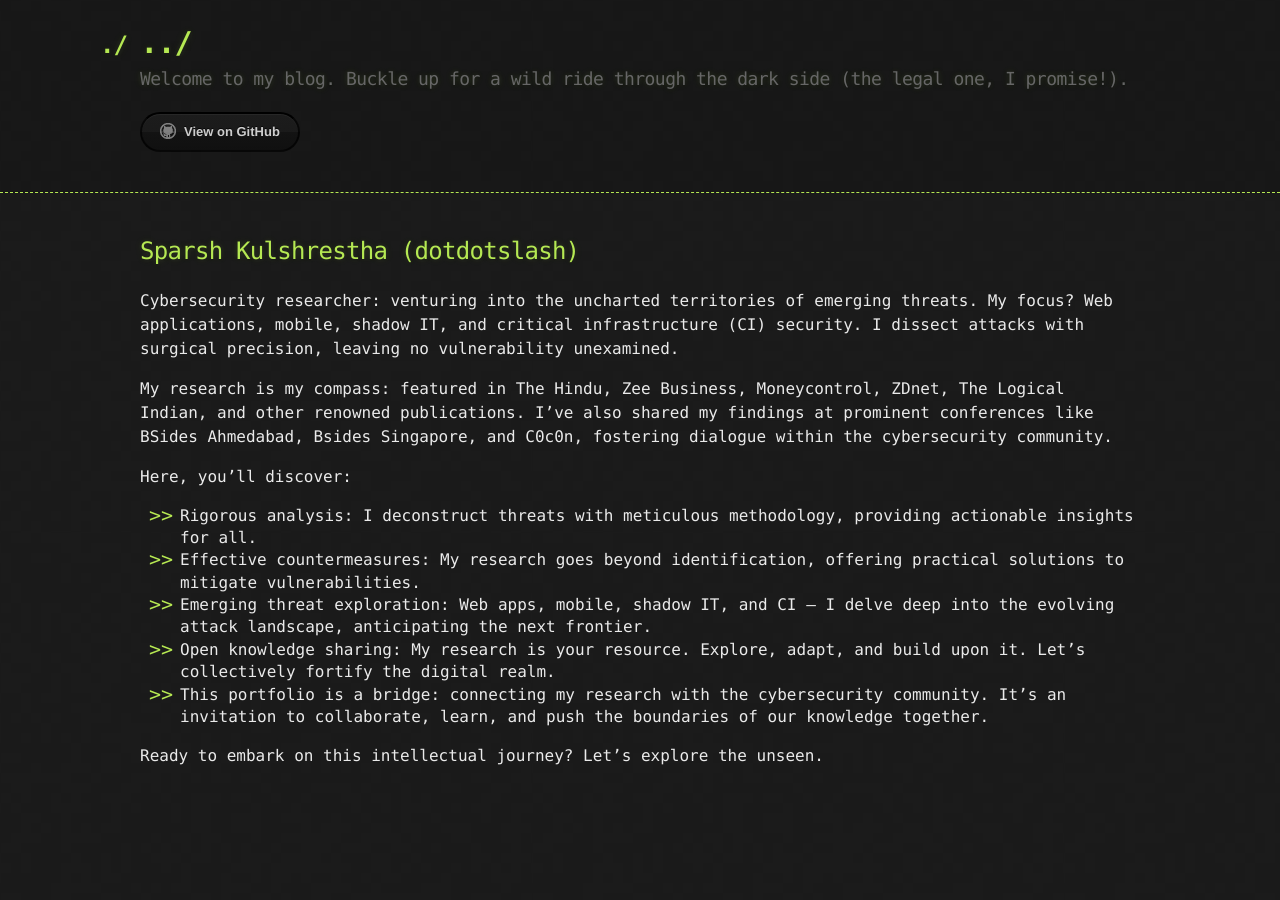
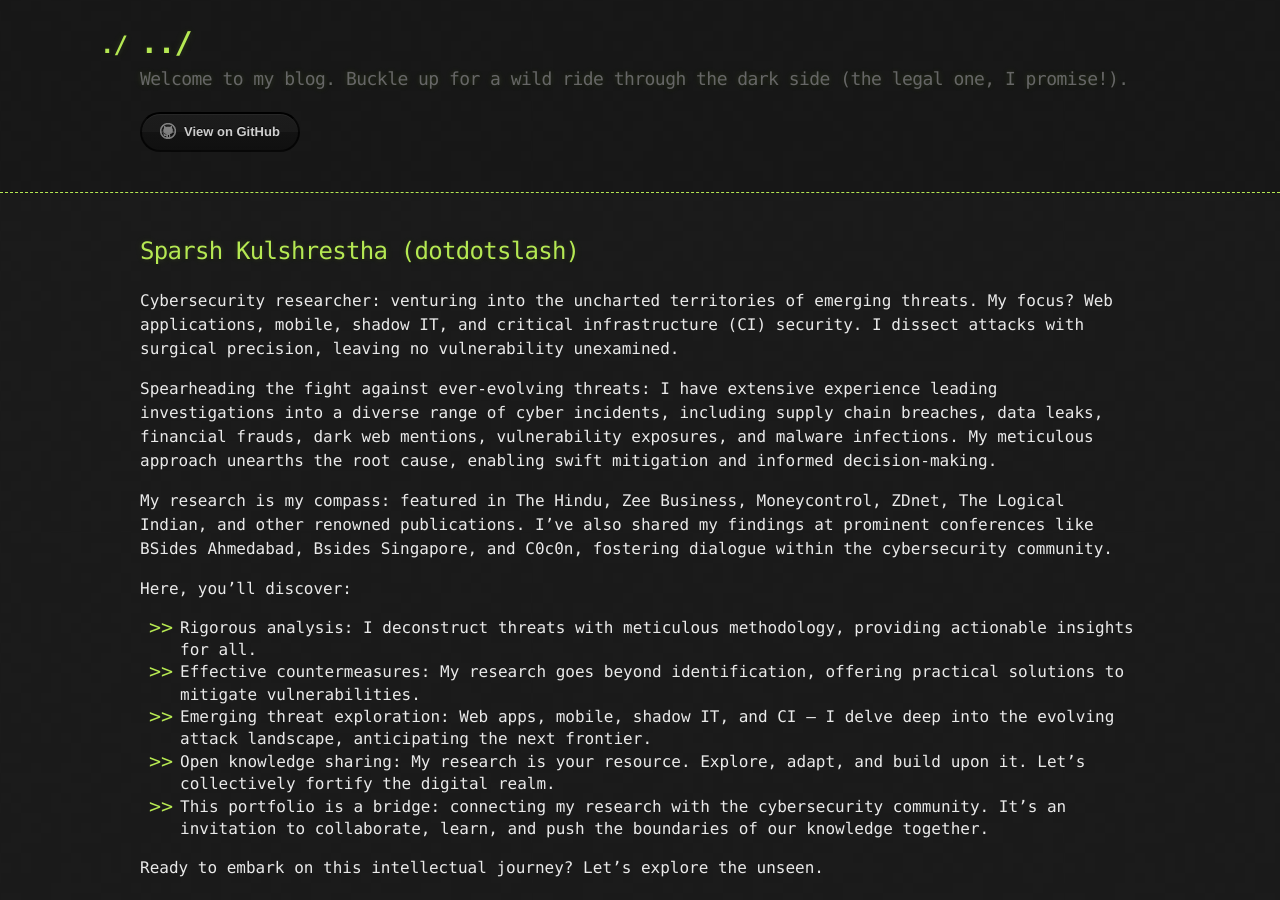
Before and after one commit to sparshkulshrestha/sparshkulshrestha.github.io, a Jekyll site: the page built from index.md, in a window 1280 px wide. Built offline with Jekyll 4.4.1, drawn with Linux system fonts in a browser that asks for light colours; our own code applies the rules of GitHub Pages for plain Markdown files.

Commit message:
Update index.md

```diff
--- a/index.md
+++ b/index.md
@@ -5,6 +5,8 @@ layout: default
 
 ## Sparsh Kulshrestha (dotdotslash)
 Cybersecurity researcher: venturing into the uncharted territories of emerging threats. My focus? Web applications, mobile, shadow IT, and critical infrastructure (CI) security. I dissect attacks with surgical precision, leaving no vulnerability unexamined.
+
+Spearheading the fight against ever-evolving threats: I have extensive experience leading investigations into a diverse range of cyber incidents, including supply chain breaches, data leaks, financial frauds, dark web mentions, vulnerability exposures, and malware infections. My meticulous approach unearths the root cause, enabling swift mitigation and informed decision-making.
 
 My research is my compass: featured in The Hindu, Zee Business, Moneycontrol, ZDnet, The Logical Indian, and other renowned publications. I've also shared my findings at prominent conferences like BSides Ahmedabad, Bsides Singapore, and C0c0n, fostering dialogue within the cybersecurity community.
 
```
